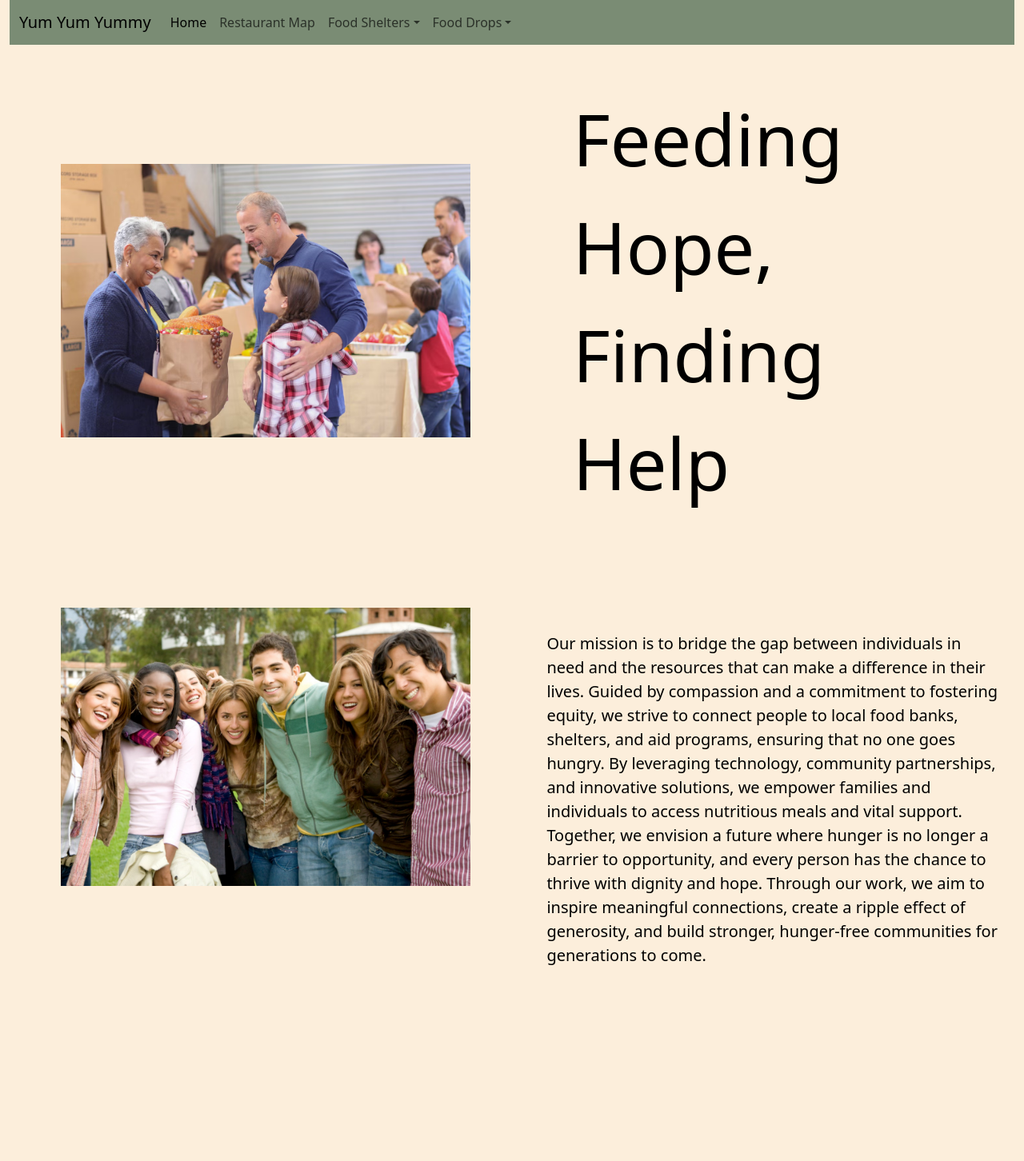
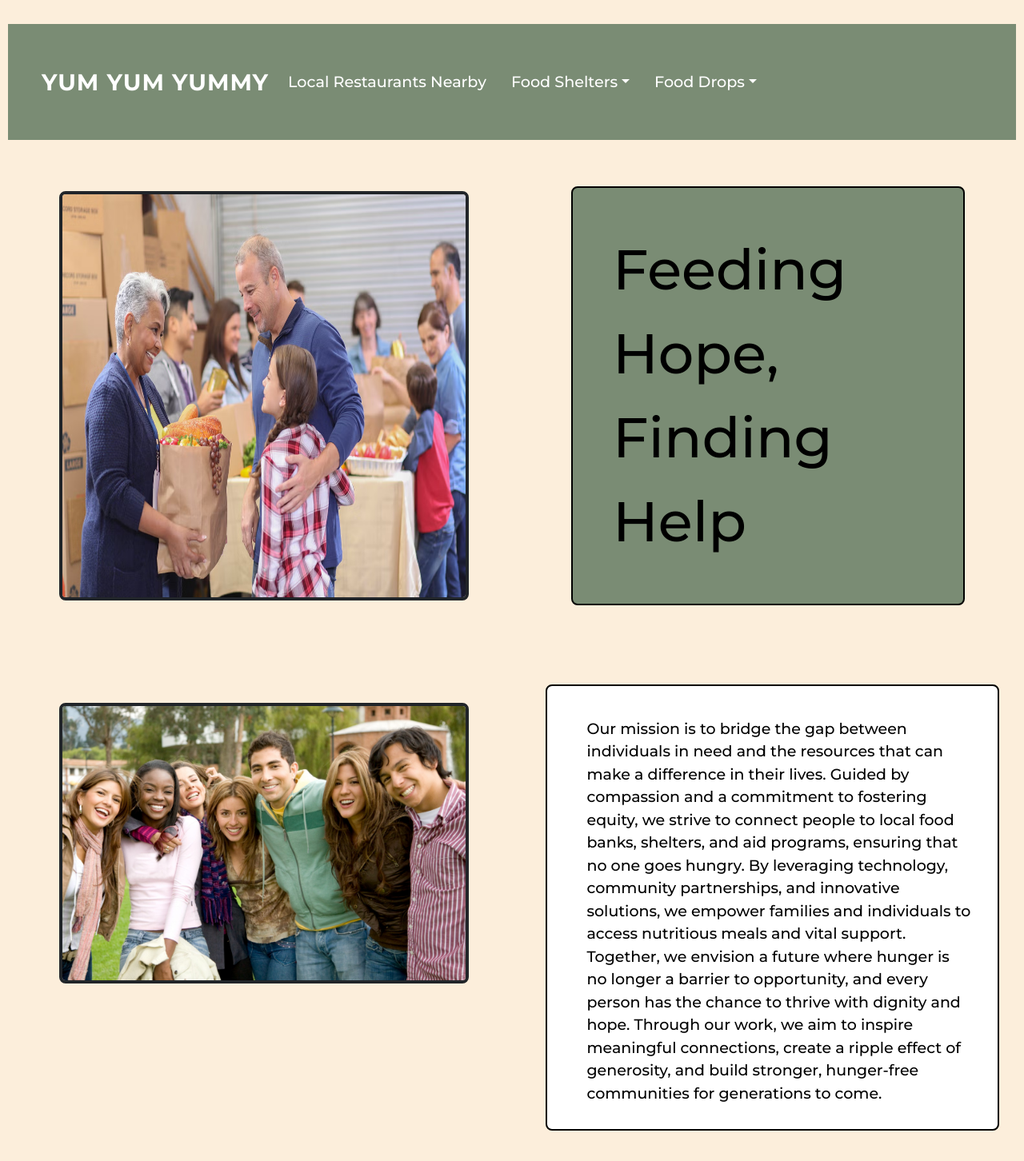
Before and after one commit to Gitphin/minnehack-2025, a React (Vite) app in the folder food-app/: page / in a window 1280 px wide. Shown: the top 1452 px of the page at 80% size. Before the commit the page ends 1336 px from the top, so only its background shows below. Built offline with nearby package versions, Linux system fonts and the light colour scheme.

Commit message:
Updated UI and backend more

```diff
--- a/food-app/src/App.tsx
+++ b/food-app/src/App.tsx
@@ -25,7 +25,7 @@ function App() {
           <Route path="/list-of-food-shelters" element={<FoodShelters />} />
           <Route path="/be-a-volunteer-food-shelters" element={<FoodSheltersVolunteer />} />
           <Route path="/list-of-food-drops" element={<FoodDrops />} />
-          <Route path="/be-a-volunteer-food-drops" element={<FoodDropsVolunteer />} />
+          <Route path="/create-food-drops" element={<FoodDropsVolunteer />} />
         </Routes>
       </Container>
     </Router>
--- a/food-app/src/components/FoodGroups.tsx
+++ b/food-app/src/components/FoodGroups.tsx
@@ -1,3 +1,5 @@
+import './foodgroups.css'
+
 const items = [
   { id: 1, name: 'The Food Group' },
   { id: 2, name: 'Greater Twin Cities United Way' },
@@ -9,11 +11,16 @@ const items = [
 
 function FoodGroups() {
   return (
-    <>
+    <div className="container">
       <ul className="list-group">
-        {items.map((item) => (<li key = {item.id}>{item.name}</li>))}
+        {items.map((item) => (
+          <li key={item.id} className="list-item">
+            {item.name}
+          </li>
+        ))}
       </ul>
-    </>
+    </div>
   );
 }
-export default FoodGroups
+
+export default FoodGroups;
--- a/food-app/src/components/TopNav.tsx
+++ b/food-app/src/components/TopNav.tsx
@@ -1,3 +1,5 @@
+import './topnav.css'
+
 const TopNav = () => {
     return (
         <nav className="navbar navbar-expand-lg">
@@ -17,10 +19,7 @@ const TopNav = () => {
                 <div className="collapse navbar-collapse" id="navbarSupportedContent">
                     <ul className="navbar-nav me-auto mb-2 mb-lg-0">
                         <li className="nav-item">
-                            <a className="nav-link active" aria-current="page" href="/">Home</a>
-                        </li>
-                        <li className="nav-item">
-                            <a className="nav-link" href="/restaurant-map">Restaurant Map</a>
+                            <a className="nav-link" href="/restaurant-map">Local Restaurants Nearby</a>
                         </li>
                         <li className="nav-item dropdown">
                             <a className="nav-link dropdown-toggle" href="#" role="button" data-bs-toggle="dropdown" aria-expanded="false">
@@ -39,7 +38,7 @@ const TopNav = () => {
                             <ul className="dropdown-menu">
                                 <li><a className="dropdown-item" href="/list-of-food-drops">List of Food Drops</a></li>
                                 <li><hr className="dropdown-divider" /></li>
-                                <li><a className="dropdown-item" href="/be-a-volunteer-food-drops">Be a Volunteer</a></li>
+                                <li><a className="dropdown-item" href="/create-food-drops">Create a Food Drop</a></li>
                             </ul>
                         </li>
                     </ul>
--- /dev/null
+++ b/food-app/src/components/foodgroups.css
@@ -0,0 +1,26 @@
+.container {
+  max-width: 600px;
+  margin: 20px auto;
+  padding: 10px;
+}
+
+.list-group {
+  list-style-type: none;
+  padding: 0;
+  margin: 0;
+}
+
+.list-item {
+  background: #f8f9fa;
+  padding: 12px;
+  margin: 8px 0;
+  border-radius: 8px;
+  border: 1px solid #dee2e6;
+  font-size: 16px;
+  transition: background 0.3s ease, transform 0.2s ease;
+}
+
+.list-item:hover {
+  background: #e9ecef;
+  transform: scale(1.02);
+}
--- /dev/null
+++ b/food-app/src/components/topnav.css
@@ -0,0 +1,66 @@
+@import url('https://fonts.googleapis.com/css2?family=Montserrat:wght@500;700&display=swap');
+
+.navbar {
+    background-color: #7a8c74; /* Soft green */
+    padding: 1rem 2rem;
+    font-family: 'Montserrat', sans-serif;
+    font-weight: 500;
+}
+
+.navbar-brand {
+    font-size: 1.8rem;
+    font-weight: 700;
+    color: #fff;
+    text-transform: uppercase;
+    letter-spacing: 1px;
+}
+
+.navbar-brand:hover {
+    color: #fceedb; /* Light cream */
+}
+
+.navbar-nav .nav-link {
+    font-size: 1.2rem;
+    color: #fff;
+    padding: 0.5rem 1rem;
+    transition: color 0.3s ease, transform 0.2s ease;
+}
+
+.navbar-nav .nav-link:hover {
+    color: #dc3012; /* Tomato red */
+    transform: translateY(-2px);
+}
+
+.navbar-nav .nav-item {
+    margin-right: 15px;
+}
+
+.dropdown-menu {
+    background-color: #fceedb;
+    border: none;
+    border-radius: 10px;
+    box-shadow: 0px 4px 6px rgba(0, 0, 0, 0.1);
+}
+
+.dropdown-menu .dropdown-item {
+    color: #333;
+    font-size: 1rem;
+    padding: 10px 15px;
+}
+
+.dropdown-menu .dropdown-item:hover {
+    background-color: #dc3012;
+    color: #fff;
+}
+
+.navbar-toggler {
+    border: none;
+    background-color: transparent;
+}
+
+.navbar-toggler-icon {
+    background-image: url("https://cdn-icons-png.flaticon.com/512/1828/1828859.png"); /* Custom burger icon */
+    background-size: cover;
+    width: 30px;
+    height: 30px;
+}
--- a/food-app/src/pages/FoodSheltersVolunteer.tsx
+++ b/food-app/src/pages/FoodSheltersVolunteer.tsx
@@ -1,4 +1,5 @@
 import TopNav from "../components/TopNav";
+import FoodGroup from "../components/FoodGroups"
 import "bootstrap/dist/css/bootstrap.min.css";
 import "bootstrap/dist/js/bootstrap.bundle.min.js";  // Ensure JS is loaded
 // import './FilteredMap.css';
@@ -8,6 +9,7 @@ function FoodSheltersVolunteer() {
     <>
     <div className='top-nav-container'>
       <TopNav />
+      <FoodGroup />
     </div>
     </>
   );
--- a/food-app/src/pages/Home.css
+++ b/food-app/src/pages/Home.css
@@ -1,3 +1,7 @@
+@import url('https://fonts.googleapis.com/css2?family=Montserrat:wght@700&display=swap');
+
+
+
 body{
     background-color: #fceedb; /*fff7ec*/
 }
@@ -6,7 +10,7 @@ nav{
     background-color: #7a8c74;
 }
 .nav-link:hover {
-    color: #dc3012; /* Change to desired hover color (e.g., tomato) */
+    color: white; /* Change to desired hover color (e.g., tomato) */
 }
 
 .motto-container{
@@ -19,10 +23,18 @@ nav{
 }
 .motto-container p{
     color: black;
-    font-size: 90px;
+    font-size: 70px;
+    font-family: 'Montserrat', sans-serif;
+    background: #7a8c74;
 
     display: flex;
     margin: 5vw;
+    padding-top: 50px;
+    padding-bottom: 50px;
+    padding-left: 50px;
+    padding-right: 30px;
+    border: 2px solid;
+    border-radius: 8px;
 }
 
 .happy-people-image-container{
@@ -37,7 +49,8 @@ nav{
     width: 40vw; /* Makes the image's width 90% of the viewport width */
     height: auto; /* Ensures the aspect ratio is maintained */
     max-height: 90vh; /* Ensures the image doesn't exceed 90% of the viewport height */
-    object-fit: contain; /* Ensures the image scales properly within its container */
+    border: 4px solid;
+    border-radius: 8px;
 }
 
 .row-1-container{
@@ -63,7 +76,8 @@ nav{
     width: 40vw; /* Makes the image's width 90% of the viewport width */
     height: auto; /* Ensures the aspect ratio is maintained */
     max-height: 90vh; /* Ensures the image doesn't exceed 90% of the viewport height */
-    object-fit: contain; /* Ensures the image scales properly within its container */
+    border: 4px solid;
+    border-radius: 8px;
 }
 
 #group-of-people-container{
@@ -77,11 +91,19 @@ nav{
     align-items: center;
 }
 #mission-statement-container p{
-    margin-bottom: 5%;
+    margin-bottom: 0%;
     margin-left: 5%;
     margin-right: 5%;
-    font-size: 20px;
+    font-family: 'Montserrat', sans-serif;
+    background: white;
+    font-size: 19px;
     color: black;
+    padding-top: 40px;
+    padding-bottom: 30px;
+    padding-left: 50px;
+    padding-right: 30px;
+    border: 2px solid;
+    border-radius: 8px;
 }
 
 
```
Also changed, not shown: food-app/src/Message.tsx (deleted, +0 -12 lines).
